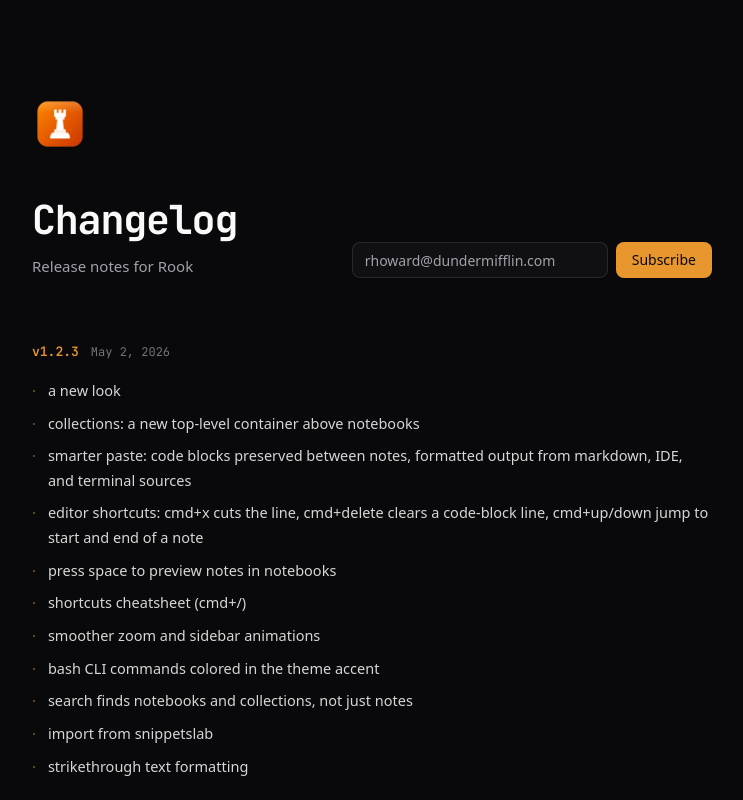
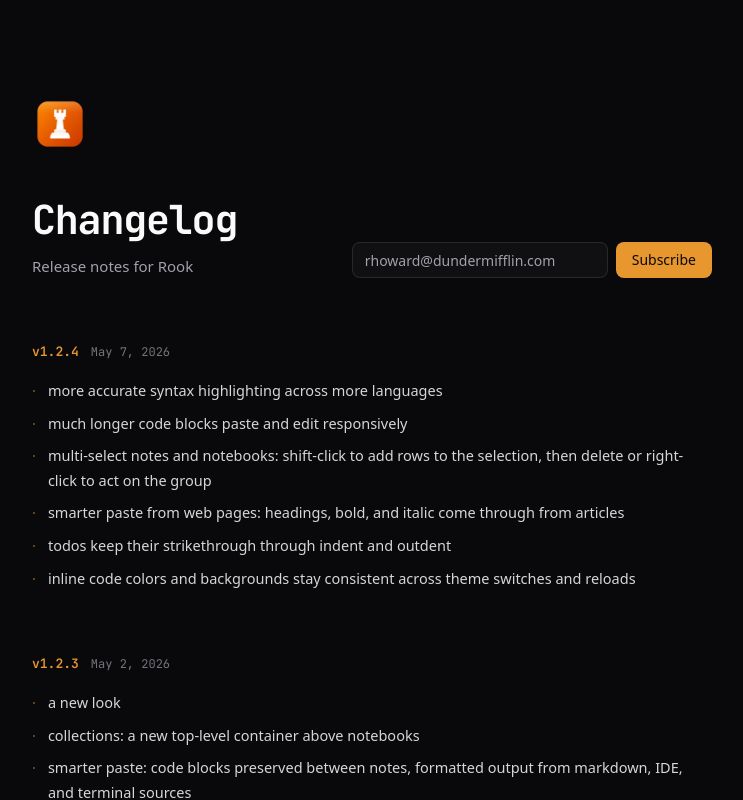
Before and after one commit to maryamtb/rook, a Next.js app in the folder rook-landing/: page /changelog in a window 1280 px wide. Shown: the top 800 px of the page, without its empty margins (268-1011 px from the left). Built offline with nearby package versions, Linux system fonts and the light colour scheme.

Commit message:
changelog: add 1.2.4

```diff
--- a/rook-landing/app/changelog/page.tsx
+++ b/rook-landing/app/changelog/page.tsx
@@ -16,6 +16,18 @@
 };
 
 const entries: Entry[] = [
+  {
+    version: "1.2.4",
+    date: "2026-05-07",
+    notes: [
+      "more accurate syntax highlighting across more languages",
+      "much longer code blocks paste and edit responsively",
+      "multi-select notes and notebooks: shift-click to add rows to the selection, then delete or right-click to act on the group",
+      "smarter paste from web pages: headings, bold, and italic come through from articles",
+      "todos keep their strikethrough through indent and outdent",
+      "inline code colors and backgrounds stay consistent across theme switches and reloads",
+    ],
+  },
   {
     version: "1.2.3",
     date: "2026-05-02",
```
